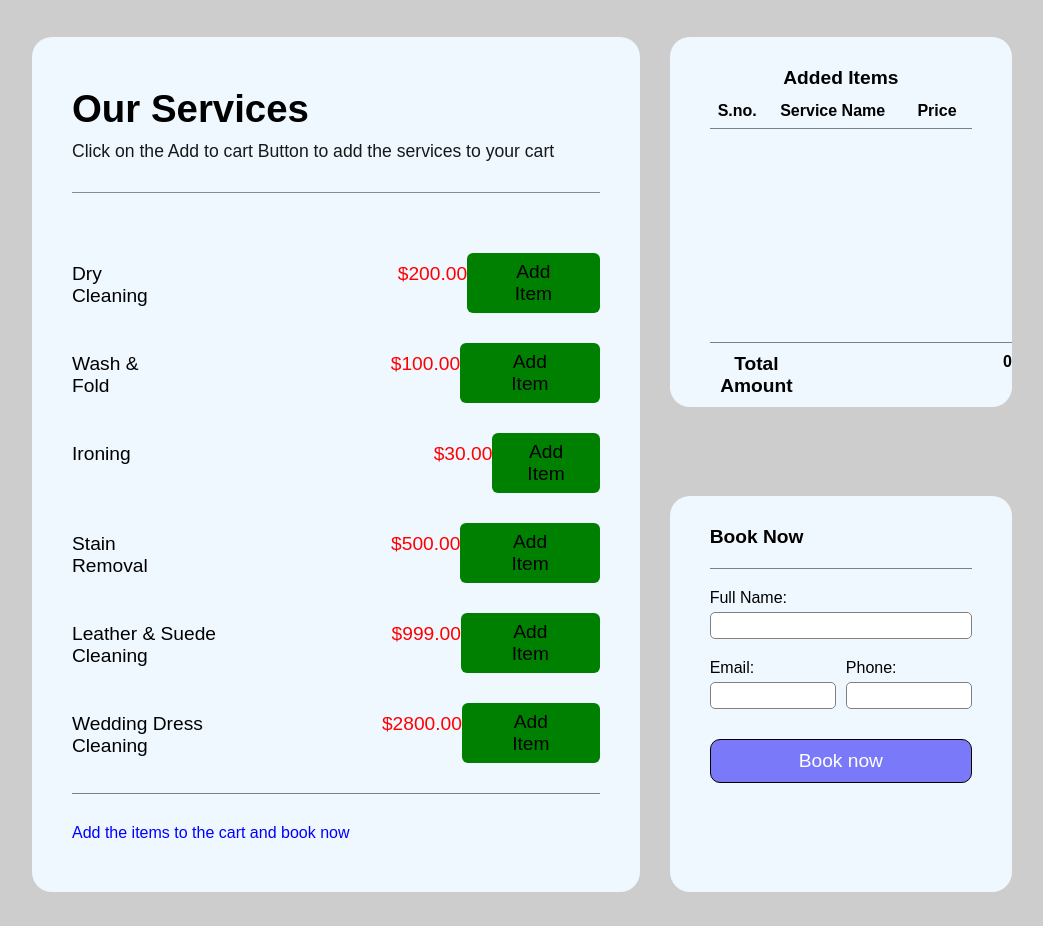
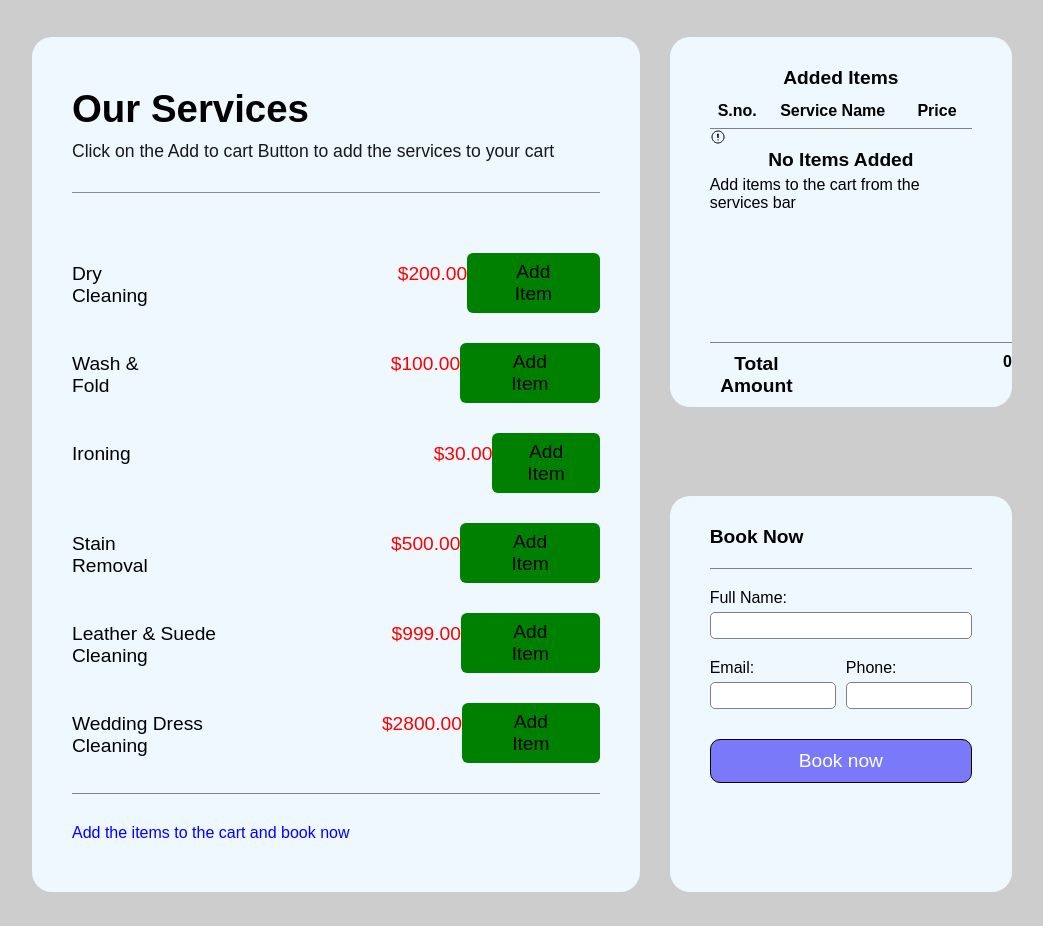
Before and after one commit to rohitprajapati23/Laundry_Mart, a plain HTML site: page index.html in a window 1280 px wide. Shown: the part 880-1806 px from the top of the page, without its empty margins (118-1161 px from the left). Drawn offline with nearby package versions, Linux system fonts and the light colour scheme.

Commit message:
Update index.html

```diff
--- a/index.html
+++ b/index.html
@@ -149,6 +149,12 @@
                         <tbody></tbody>
                     </table>
 
+                        <div class="no-items1">
+                            <ion-icon id="no-item-icon" name="alert-circle-outline"></ion-icon>
+                            <h3>No Items Added</h3>
+                            <p>Add items to the cart from the services bar</p>
+                        </div>
+
 
                     <p id="service-msg"></p>
 
```
